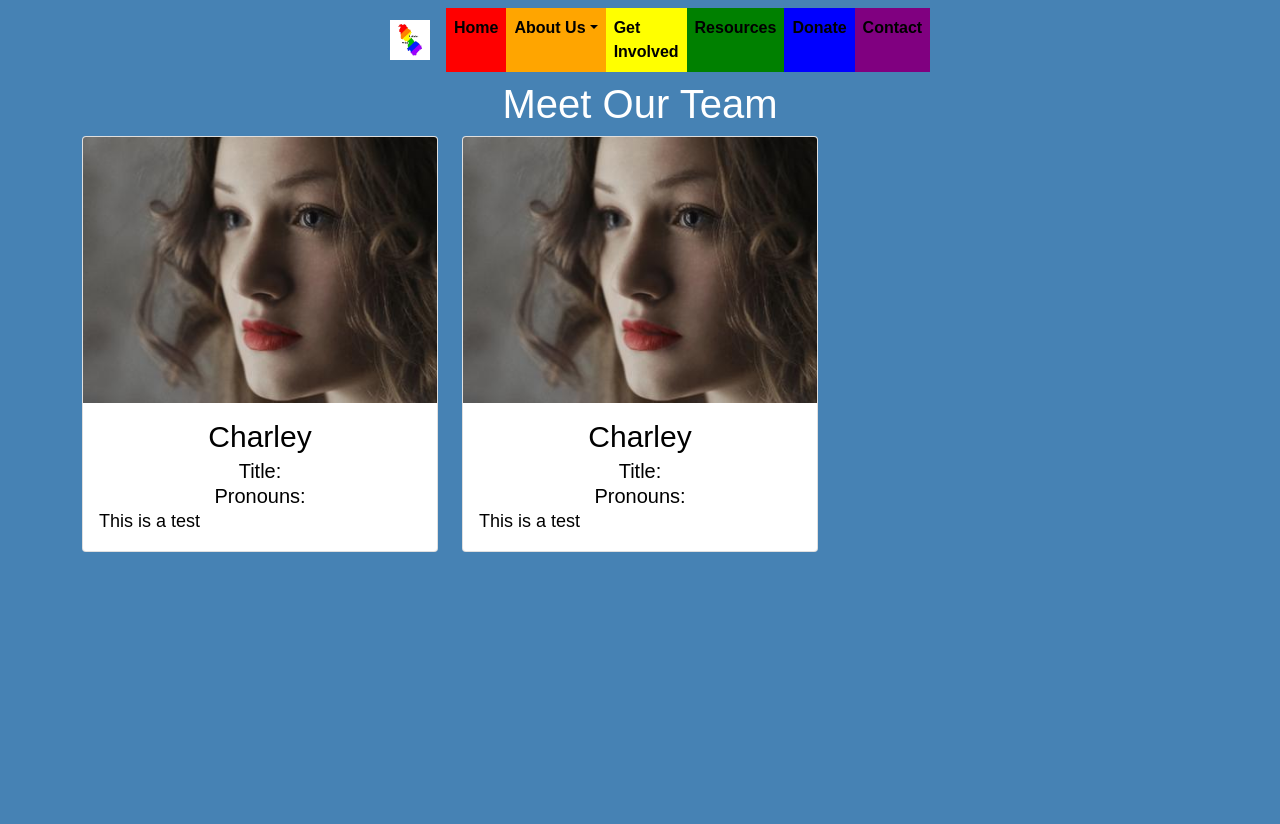
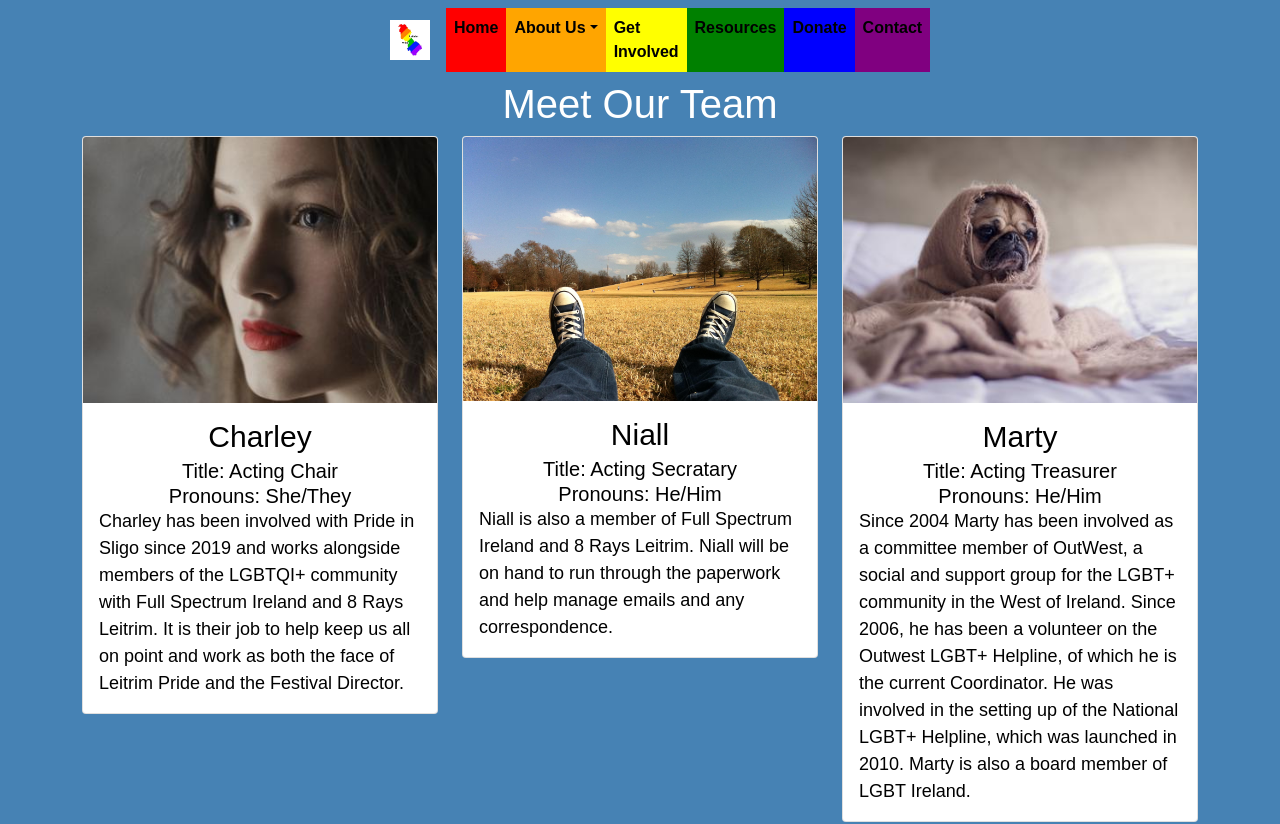
Before and after one commit to Jacobs1986/leitrim-pride, a React (Create React App) app in the folder client/: page /team in a window 1280 px wide. Shown: the top 824 px of the page. Before the commit the page ends 800 px from the top, so only its background shows below. Built offline with nearby package versions, Linux system fonts and the light colour scheme.

Commit message:
Update teamCards.js

```diff
--- a/client/src/components/teamCards/teamCards.js
+++ b/client/src/components/teamCards/teamCards.js
@@ -13,44 +13,27 @@ export default function TeamCards() {
             <h1 className="centerText">Meet Our Team</h1>
             <Container>
                 <Row>
-                    <Col xs={12} md={4} className='cardColumns'>
+                    {teamInfo.map(person => (
+                        <Col key={person.id} xs={12} md={4} className='cardColumns'>
                             <Card className='teamCards'>
-                            <Card.Img variant="top" src="./Images/charley.jpeg" />
+                                <Card.Img variant="top" src={person.image} />
                                 <Card.Body>
                                     <Card.Title className="centerText cardTitle">
-                                    Charley
+                                        {person.name}
                                     </Card.Title>
-                                <Card.Subtitle className="centerText cardMargins cardSubtitle">
-                                    Title:
-                                </Card.Subtitle>
+                                    {person.title && <Card.Subtitle className="centerText cardMargins cardSubtitle">
+                                        Title: {person.title}
+                                    </Card.Subtitle>}
                                     <Card.Subtitle className="centerText cardSubtitle">
-                                    Pronouns:
+                                        Pronouns: {person.pronouns}
                                     </Card.Subtitle>
                                     <Card.Text className='cardText'>
-                                    This is a test
+                                        {person.text}
                                     </Card.Text>
                                 </Card.Body>
                             </Card>
                         </Col>
-                    <Col xs={12} md={4}>
-                        <Card className='teamCards'>
-                            <Card.Img variant="top" src="./Images/charley.jpeg" />
-                            <Card.Body>
-                                <Card.Title className="centerText cardTitle">
-                                    Charley
-                                </Card.Title>
-                                <Card.Subtitle className="centerText cardMargins cardSubtitle">
-                                    Title:
-                                </Card.Subtitle>
-                                <Card.Subtitle className="centerText cardSubtitle">
-                                    Pronouns:
-                                </Card.Subtitle>
-                                <Card.Text className='cardText'>
-                                    This is a test
-                                </Card.Text>
-                            </Card.Body>
-                        </Card>
-                    </Col>
+                    ))}
                 </Row>
             </Container>
         </div>
```
Lines whose indentation alone changed are shown as unchanged.
